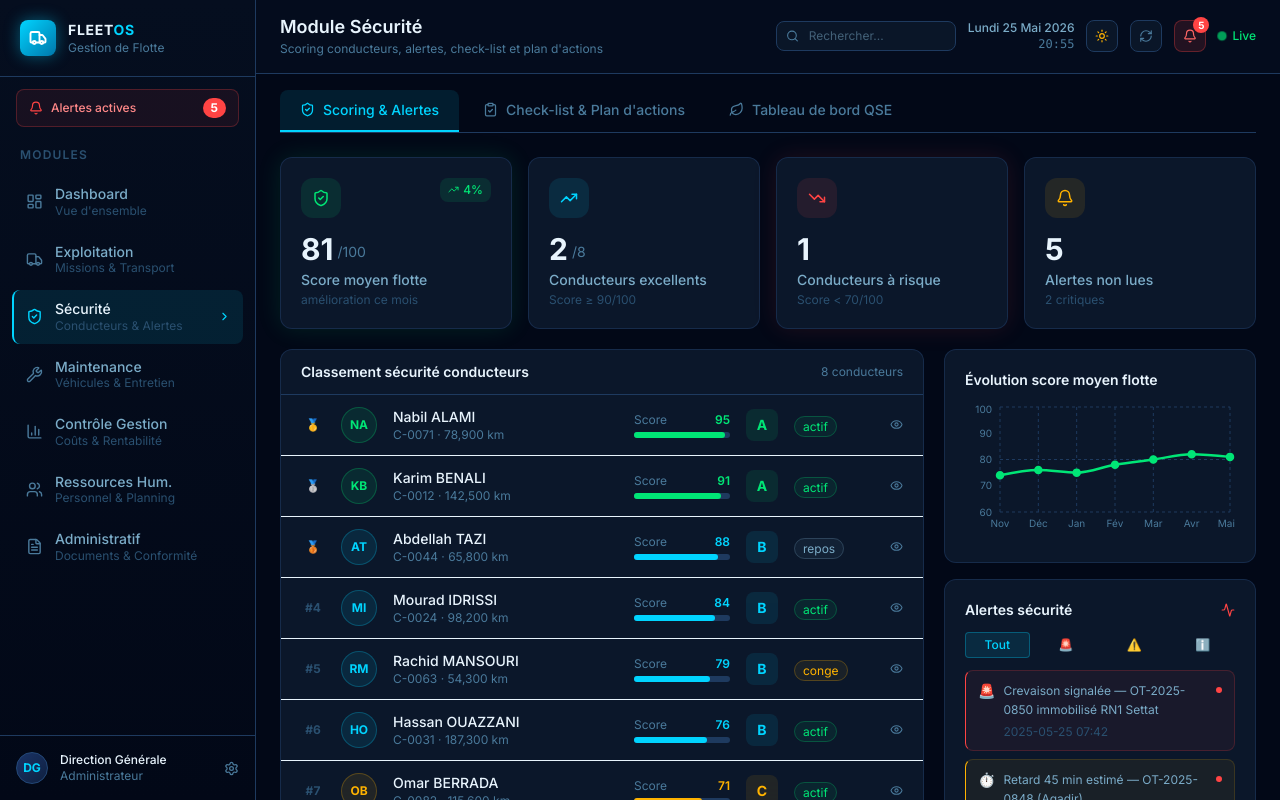
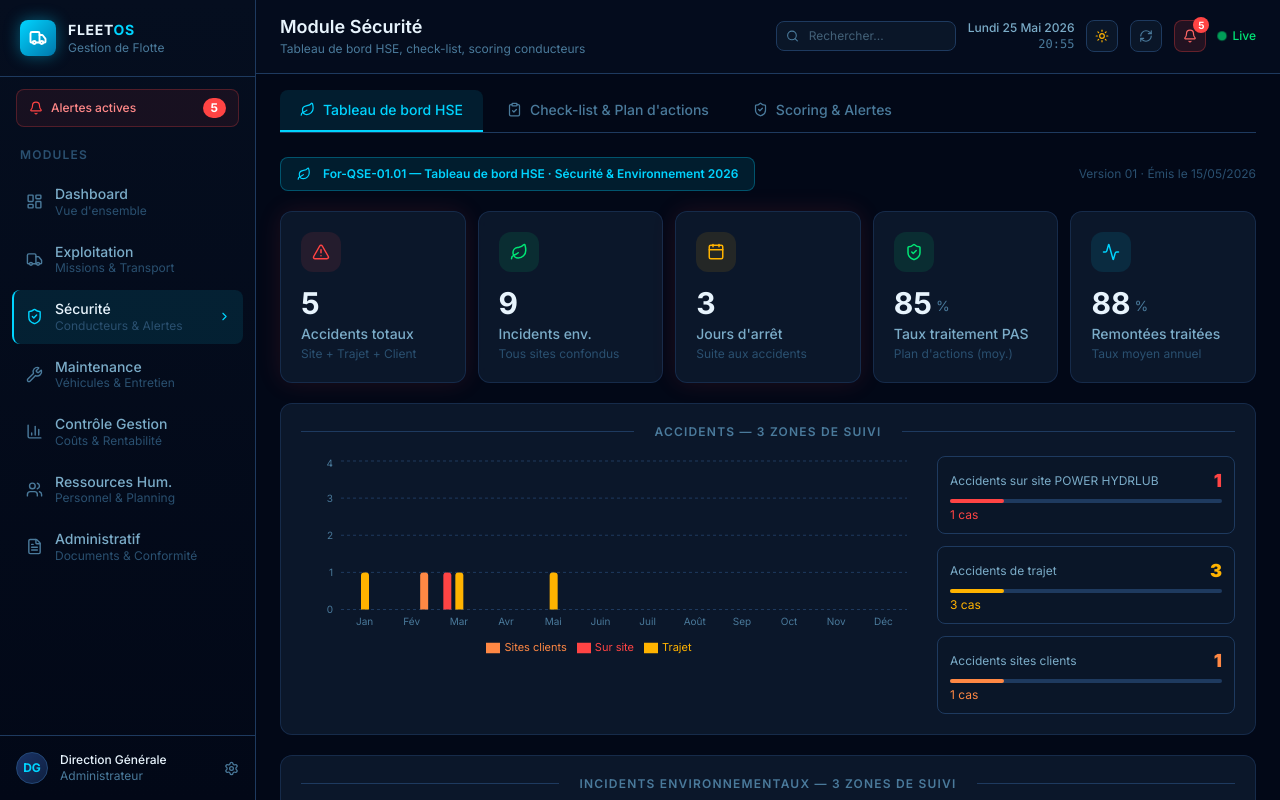
Before and after one commit to hadyosemite-ops/Smartlogistic, a React (Vite) app: page /securite in a window 1280 px wide. Built offline with nearby package versions, Linux system fonts and the light colour scheme.

Commit message:
refactor: reorder tabs (HSE > Check-list > Scoring) and rename QSE → HSE

```diff
--- a/src/pages/Securite.tsx
+++ b/src/pages/Securite.tsx
@@ -549,7 +549,7 @@ type Tab = 'scoring' | 'checklist' | 'qse';
 
 export default function Securite() {
   const { c } = useTheme();
-  const [tab, setTab] = useState<Tab>('scoring');
+  const [tab, setTab] = useState<Tab>('qse');
 
   // Scoring state
   const [selectedDriver, setSelectedDriver] = useState<Driver | null>(null);
@@ -604,14 +604,14 @@ export default function Securite() {
 
   return (
     <div className="flex flex-col h-full overflow-hidden">
-      <Header title="Module Sécurité" subtitle="Scoring conducteurs, alertes, check-list et plan d'actions" />
+      <Header title="Module Sécurité" subtitle="Tableau de bord HSE, check-list, scoring conducteurs" />
 
       {/* Tabs */}
       <div className="flex gap-1 px-6 pt-4 pb-0">
         {([
-          { key: 'scoring',   label: 'Scoring & Alertes',           icon: ShieldCheck },
+          { key: 'qse',       label: 'Tableau de bord HSE',          icon: Leaf },
           { key: 'checklist', label: 'Check-list & Plan d\'actions', icon: ClipboardCheck },
-          { key: 'qse',       label: 'Tableau de bord QSE',          icon: Leaf },
+          { key: 'scoring',   label: 'Scoring & Alertes',            icon: ShieldCheck },
         ] as { key: Tab; label: string; icon: React.FC<{ size?: number; style?: React.CSSProperties }> }[]).map(({ key, label, icon: Icon }) => (
           <button key={key} onClick={() => setTab(key)}
             className="flex items-center gap-2 px-5 py-2.5 rounded-t-lg text-sm font-medium transition-all"
@@ -1020,7 +1020,7 @@ function QSETab({ tooltipStyle }: { tooltipStyle: React.CSSProperties }) {
         <div className="flex items-center gap-3 px-4 py-2 rounded-lg"
           style={{ background: c.accentBg, border: `1px solid ${c.accentBorder}` }}>
           <Leaf size={14} style={{ color: c.accent }} />
-          <span className="text-xs font-semibold" style={{ color: c.accent }}>For-QSE-01.01 — Tableau de bord Sécurité & Environnement 2026</span>
+          <span className="text-xs font-semibold" style={{ color: c.accent }}>For-QSE-01.01 — Tableau de bord HSE · Sécurité & Environnement 2026</span>
         </div>
         <span className="text-xs" style={{ color: c.textFaint }}>Version 01 · Émis le 15/05/2026</span>
       </div>
```
